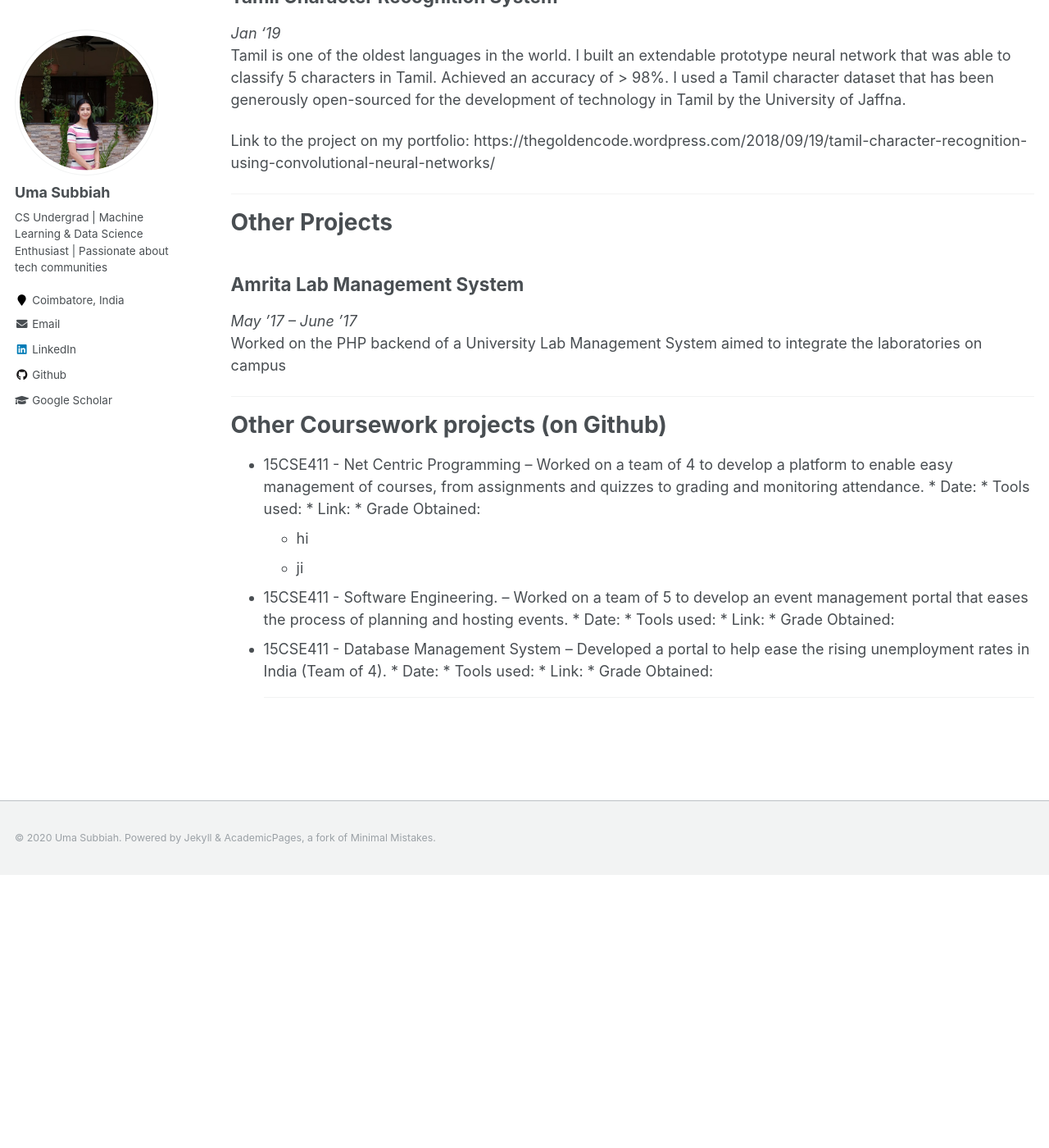
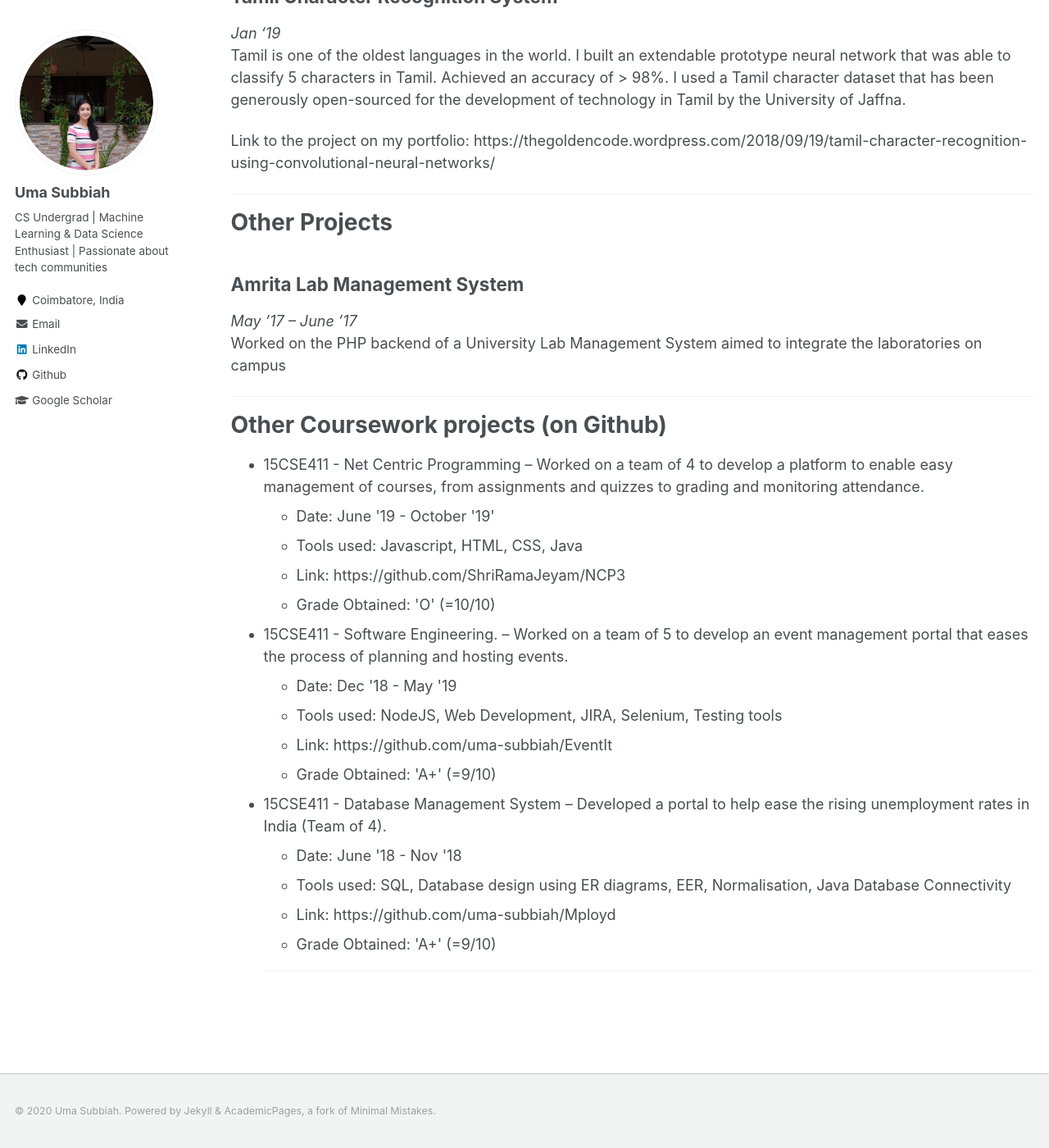
Before and after one commit to uma-subbiah/uma-subbiah.github.io, a Jekyll site: the page built from _pages/projects.md, in a window 1280 px wide and 1400 px high, scrolled down 2829 px. Shown: the whole window at 82% size. Built offline with Jekyll 4.4.1, drawn with Linux system fonts in a browser that asks for light colours; before the commit the page ends 3896 px from its top, so only the background shows below that.

Commit message:
Update projects.md

```diff
--- a/_pages/projects.md
+++ b/_pages/projects.md
@@ -89,9 +89,6 @@ Link to the project on my portfolio: https://thegoldencode.wordpress.com/2018/09
 
 <hr>
 
-
-
-
 # Other Projects
 
 ## Amrita Lab Management System
@@ -104,25 +101,26 @@ Worked on the PHP backend of a University Lab Management System aimed to integra
 # Other Coursework projects (on Github)
 <ul>
 <li> 15CSE411 - Net Centric Programming – Worked on a team of 4 to develop a platform to enable easy management of courses, from assignments and quizzes to grading and monitoring attendance.
-* Date:
-* Tools used:
-* Link:
-* Grade Obtained:
-
 <ul>
-<li> hi </li>
-
-<li> ji </li>
+<li> Date: June '19 - October '19'</li>
+<li> Tools used: Javascript, HTML, CSS, Java</li>
+<li> Link: https://github.com/ShriRamaJeyam/NCP3 </li>
+<li> Grade Obtained: 'O' (=10/10) </li>
 </ul>
 
 <li> 15CSE411 - Software Engineering. – Worked on a team of 5 to develop an event management portal that eases the process of planning and hosting events.
-* Date:
-* Tools used:
-* Link:
-* Grade Obtained:
+<ul>
+<li> Date: Dec '18 - May '19</li>
+<li> Tools used: NodeJS, Web Development, JIRA, Selenium, Testing tools</li>
+<li> Link: https://github.com/uma-subbiah/EventIt </li>
+<li> Grade Obtained: 'A+' (=9/10) </li>
+</ul>
+
 <li> 15CSE411 - Database Management System – Developed a portal to help ease the rising unemployment rates in India (Team of 4).
-* Date:
-* Tools used:
-* Link:
-* Grade Obtained:
+<ul>
+<li> Date: June '18 - Nov '18</li>
+<li> Tools used: SQL, Database design using ER diagrams, EER, Normalisation, Java Database Connectivity</li>
+<li> Link: https://github.com/uma-subbiah/Mployd </li>
+<li> Grade Obtained: 'A+' (=9/10) </li>
+</ul>
 <hr>
```
